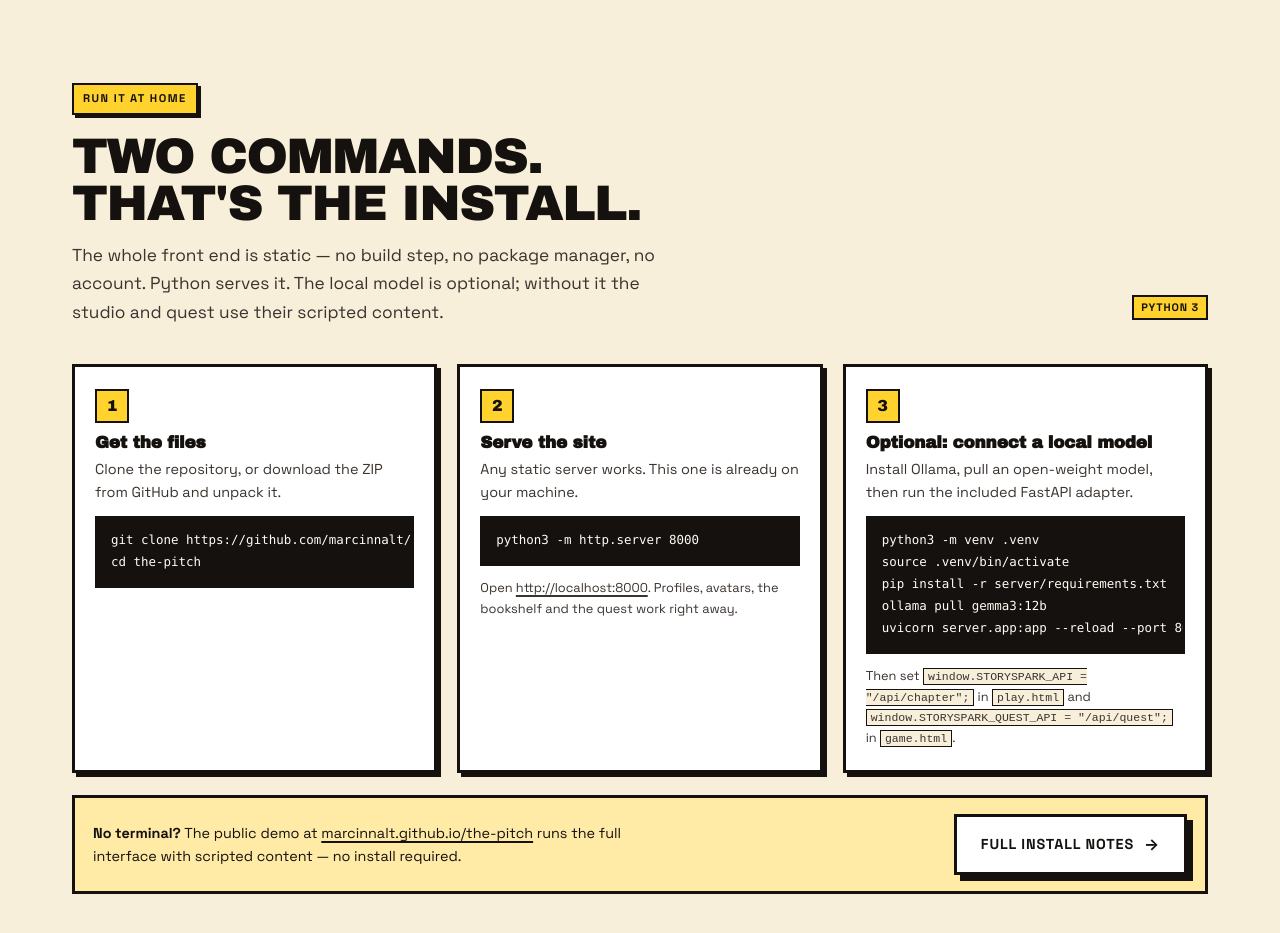
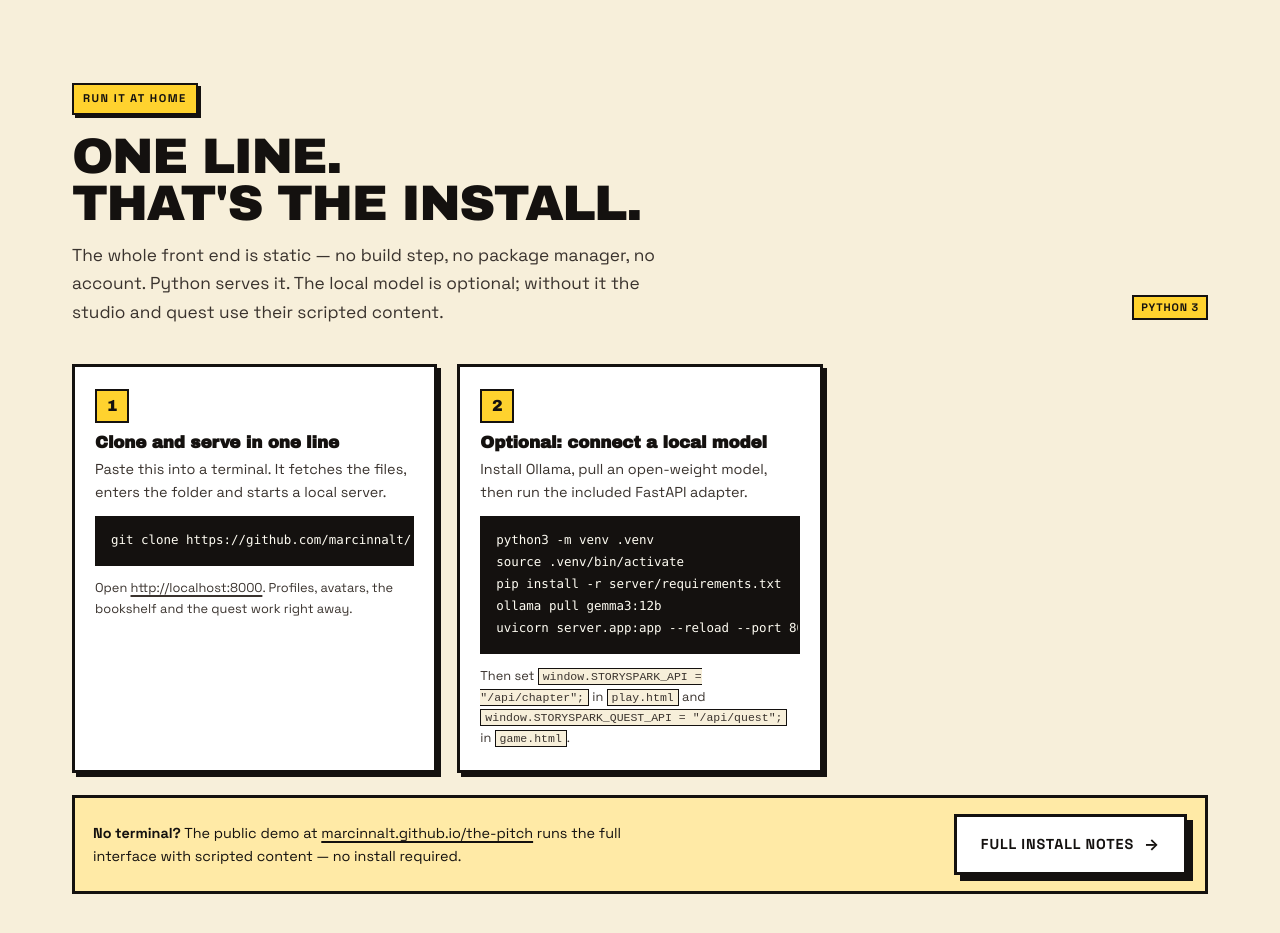
Before and after one commit to marcinnalt/the-pitch, a plain HTML site: page grown-ups.html in a window 1280 px wide. Shown: the part 3920-4853 px from the top of the page. Drawn offline with Linux system fonts and the light colour scheme.

Commit message:
Use a one-line install and AI-for-kids positioning

```diff
--- a/grown-ups.html
+++ b/grown-ups.html
@@ -315,7 +315,7 @@
         <div class="section-head">
           <div class="section-head__copy">
             <p class="kicker">Run it at home</p>
-            <h2 class="display">Two commands.<br>That's the install.</h2>
+            <h2 class="display">One line.<br>That's the install.</h2>
             <p class="lede">The whole front end is static — no build step, no package manager, no account. Python serves it. The local model is optional; without it the studio and quest use their scripted content.</p>
           </div>
           <div class="section-head__aside">
@@ -326,22 +326,14 @@
         <div class="install-grid">
           <div class="install-step">
             <span class="install-num" aria-hidden="true">1</span>
-            <h3>Get the files</h3>
-            <p>Clone the repository, or download the ZIP from GitHub and unpack it.</p>
-            <pre class="code-block"><code>git clone https://github.com/marcinnalt/the-pitch.git
-cd the-pitch</code></pre>
+            <h3>Clone and serve in one line</h3>
+            <p>Paste this into a terminal. It fetches the files, enters the folder and starts a local server.</p>
+            <pre class="code-block"><code>git clone https://github.com/marcinnalt/the-pitch.git && cd the-pitch && python3 -m http.server 8000</code></pre>
+            <p class="install-note">Open <a href="http://localhost:8000">http://localhost:8000</a>. Profiles, avatars, the bookshelf and the quest work right away.</p>
           </div>
 
           <div class="install-step">
             <span class="install-num" aria-hidden="true">2</span>
-            <h3>Serve the site</h3>
-            <p>Any static server works. This one is already on your machine.</p>
-            <pre class="code-block"><code>python3 -m http.server 8000</code></pre>
-            <p class="install-note">Open <a href="http://localhost:8000">http://localhost:8000</a>. Profiles, avatars, the bookshelf and the quest work right away.</p>
-          </div>
-
-          <div class="install-step">
-            <span class="install-num" aria-hidden="true">3</span>
             <h3>Optional: connect a local model</h3>
             <p>Install Ollama, pull an open-weight model, then run the included FastAPI adapter.</p>
             <pre class="code-block"><code>python3 -m venv .venv
@@ -355,7 +347,7 @@ uvicorn server.app:app --reload --port 8080</code></pre>
 
         <div class="install-foot">
           <p><strong>No terminal?</strong> The public demo at <a href="https://marcinnalt.github.io/the-pitch/">marcinnalt.github.io/the-pitch</a> runs the full interface with scripted content — no install required.</p>
-          <a class="btn" href="https://github.com/marcinnalt/the-pitch#run-it-in-two-minutes" target="_blank" rel="noopener">Full install notes <span class="btn-arrow" aria-hidden="true">→</span></a>
+          <a class="btn" href="https://github.com/marcinnalt/the-pitch#run-it-in-one-line" target="_blank" rel="noopener">Full install notes <span class="btn-arrow" aria-hidden="true">→</span></a>
         </div>
       </div>
     </section>
```
Also changed, not shown: index.html (+1 -1 lines), 1 other file.
